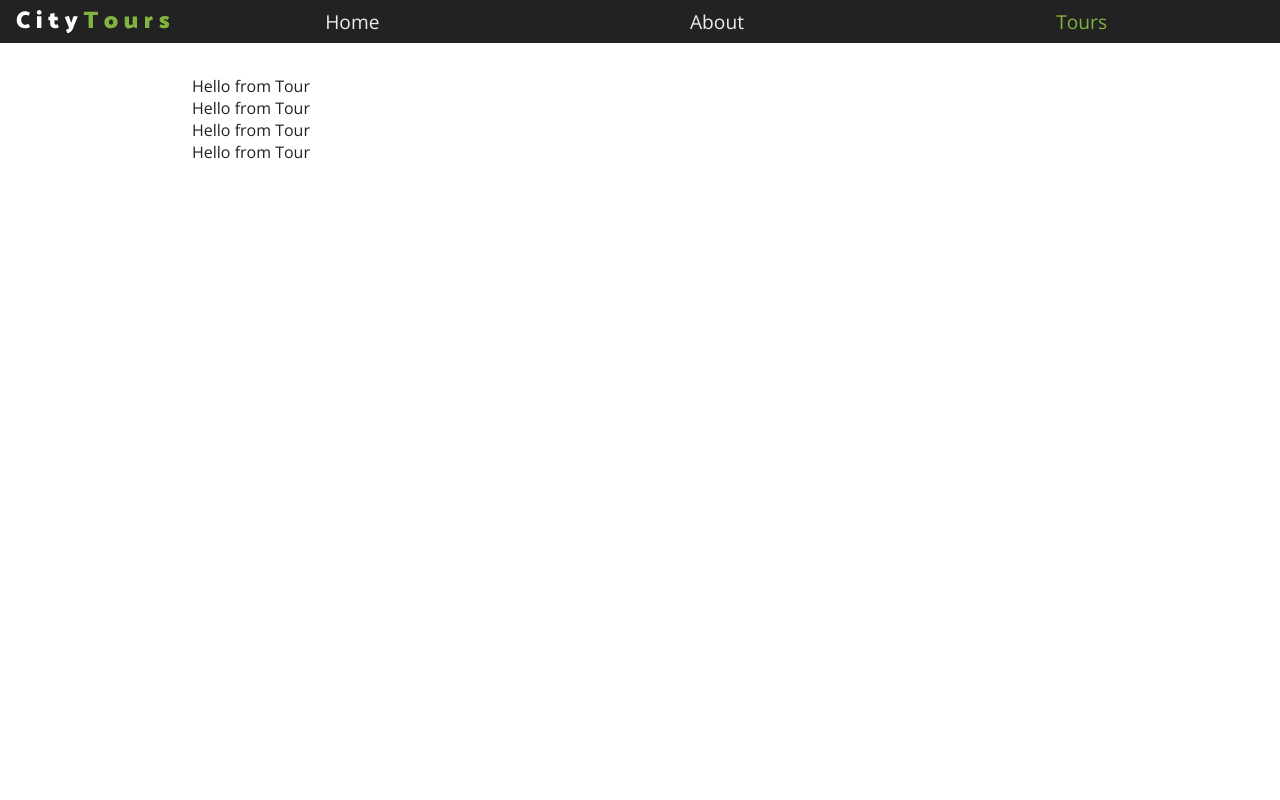
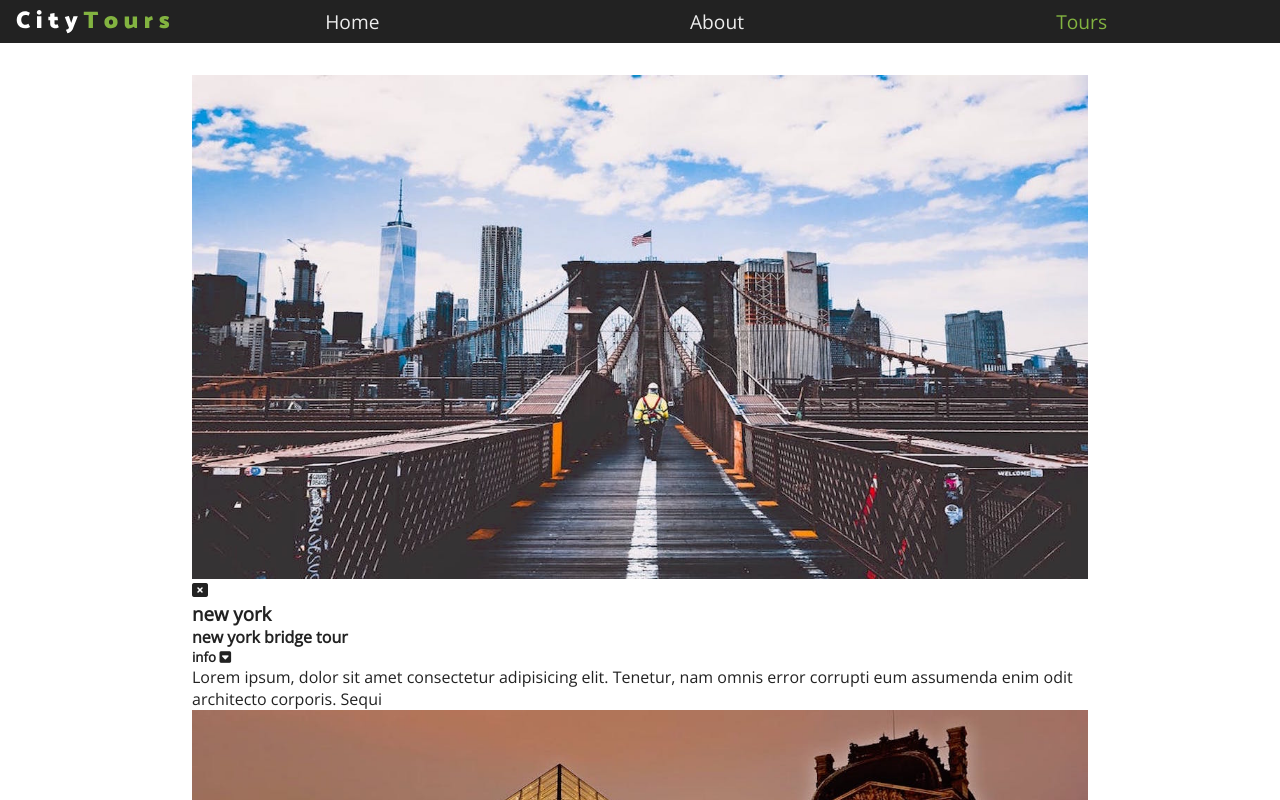
Before and after one commit to zascogm/city-tours, a React (Create React App) app: page / in a window 1280 px wide. Shown: the top 800 px of the page. Built offline with nearby package versions, Linux system fonts and the light colour scheme.

Commit message:
Adding Tour component logic

```diff
--- a/src/components/Tour/Tour.js
+++ b/src/components/Tour/Tour.js
@@ -3,10 +3,30 @@
 
 export default class Tour extends Component {
     render() {
+        // console.log(this.props);
+        const { id, city, img, name, info } = this.props.tour;
+        const { removeTour } = this.props;
+
         return (
-            <div>
-                Hello from Tour
-            </div>
-        )
+            <articule className="tour">
+                <div className="img-container">
+                    <img src={img} alt="tour" />
+                    <span className="close-btn">
+                        <i className="fas fa-window-close" />
+                    </span>
+                </div>
+                <div className="tour-info">
+                    <h3>{city}</h3>
+                    <h4>{name}</h4>
+                    <h5>
+                        info{" "}
+                        <span>
+                            <i className="fas fa-caret-square-down"/>
+                        </span>
+                    </h5>
+                    <p>{info}</p>
+                </div>
+            </articule>
+        );
     }
 }
--- a/src/components/Tour/tour.scss
+++ b/src/components/Tour/tour.scss
@@ -0,0 +1,9 @@
+@import '../../index.scss';
+
+.tour {
+    img {
+        width: 100%;
+        display: block;
+        min-height: 13rem;
+    }
+}
```
